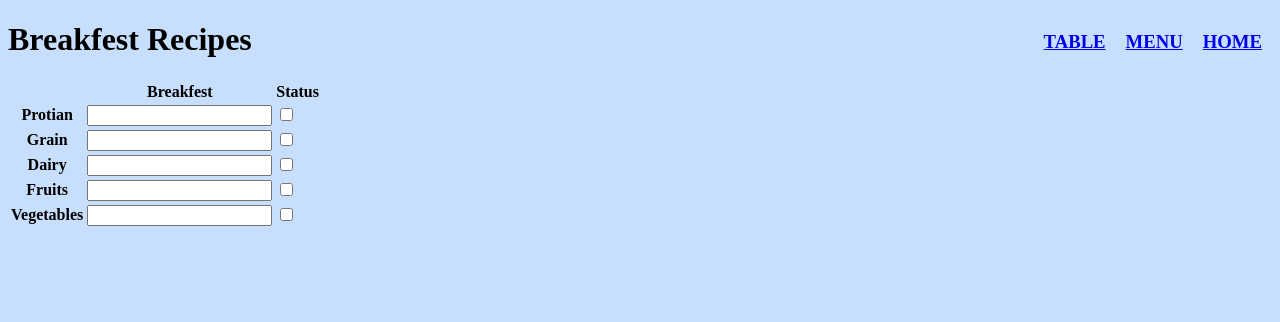
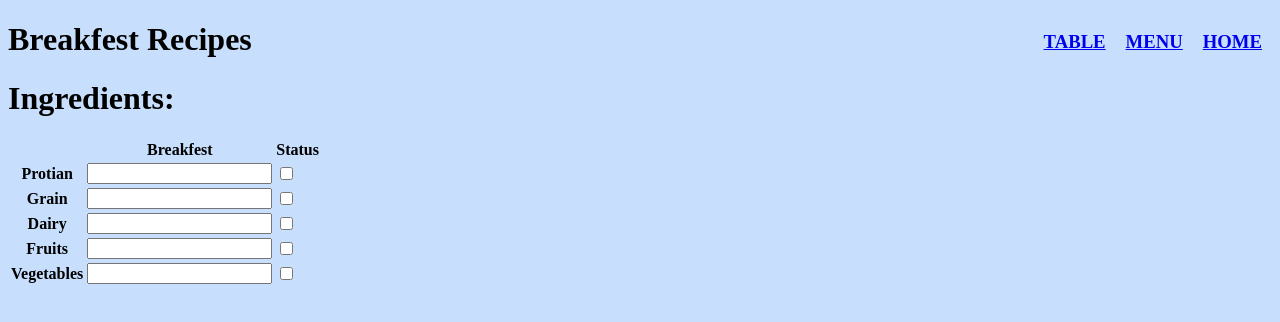
Before and after one commit to lucycandrew/MART341-WebDesign, a plain HTML site: page Assignment8/Breakfest-recipes/pancakes.html in a window 1280 px wide. Drawn offline with Linux system fonts and the light colour scheme.

Commit message:
Update pancakes.html

```diff
--- a/Assignment8/Breakfest-recipes/pancakes.html
+++ b/Assignment8/Breakfest-recipes/pancakes.html
@@ -13,6 +13,7 @@
     <h3><a style="float: right; padding: 10px" href="menu.html"> MENU</a></h3>
     <h3><a style="float: right; padding: 10px" href="Table.html">TABLE</a></h3>
     <h1 style="text-align: left;">Breakfest Recipes </h1>
+    <h1>Ingredients: </h1>
     <table>
         <tr>
             <th></th>
```
